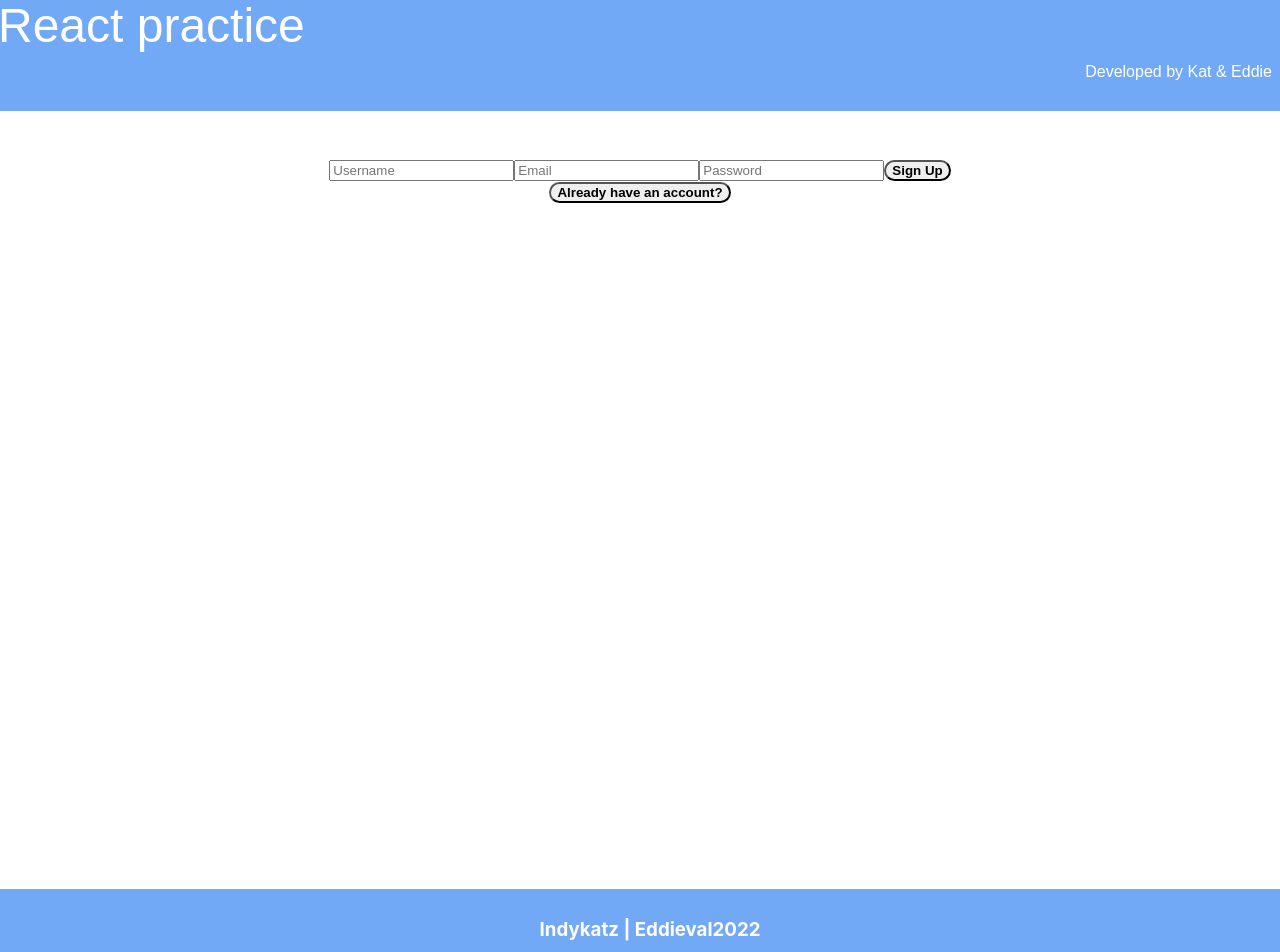
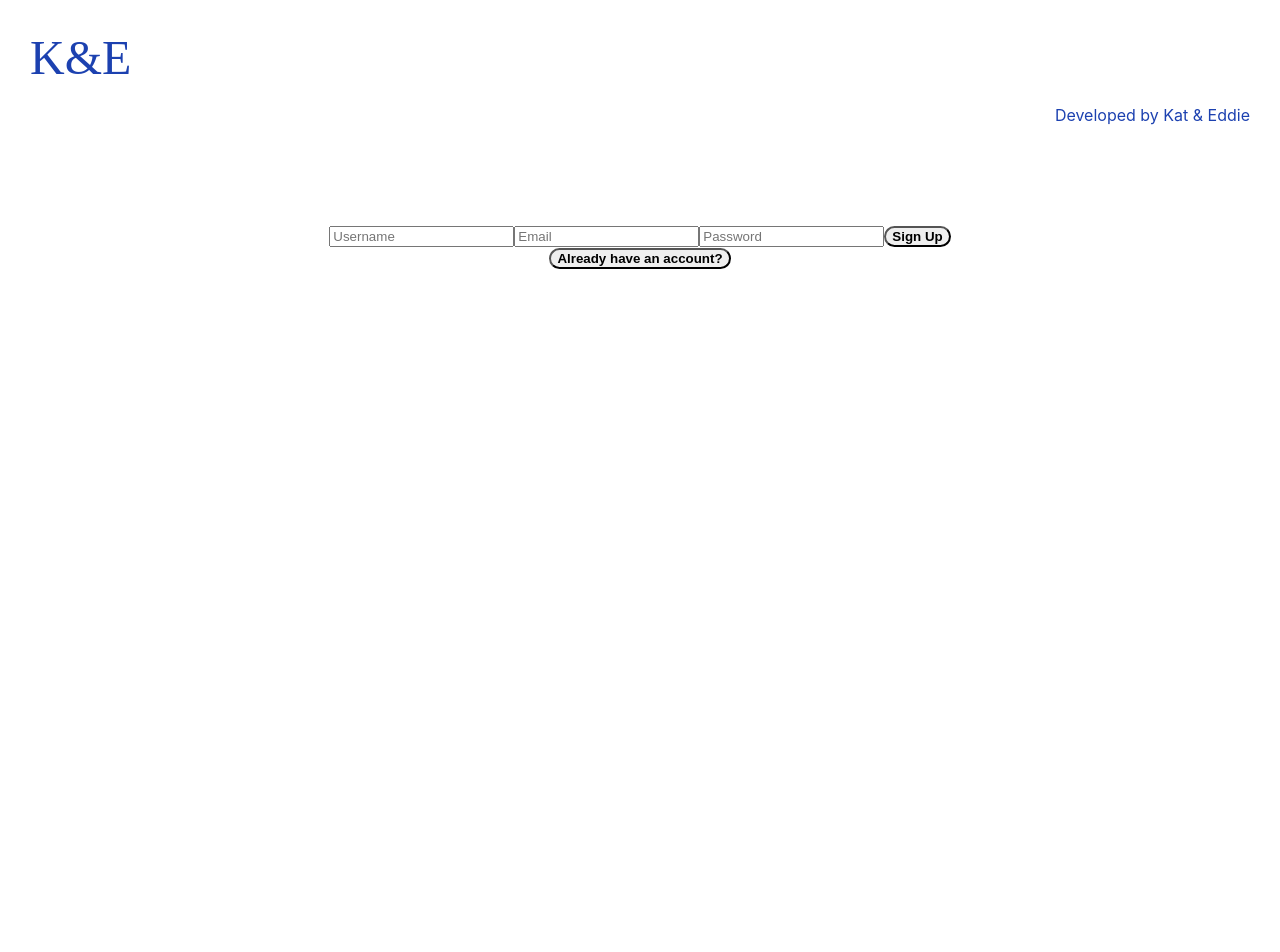
Before and after one commit to Eddieval2022/KatEddieReact, a React (Create React App) app: page / in a window 1280 px wide. Shown: the top 952 px of the page. Built offline with nearby package versions, Linux system fonts and the light colour scheme.

Commit message:
kat-edits style

```diff
--- a/package.json
+++ b/package.json
@@ -9,6 +9,7 @@
     "react": "^18.2.0",
     "react-dom": "^18.2.0",
     "react-router-dom": "^6.3.0",
+    "react-script": "^2.0.5",
     "react-scripts": "5.0.1",
     "styled-components": "^5.3.5",
     "web-vitals": "^2.1.4"
--- a/src/components/header.js
+++ b/src/components/header.js
@@ -3,7 +3,7 @@ import { HeaderStyle, HeaderH1, HeaderH2 } from "../styles/headersyled";
 const Header = () => {
   return (
     <HeaderStyle>
-      <HeaderH1>React practice</HeaderH1>
+      <HeaderH1>K&E</HeaderH1>
       <HeaderH2>Developed by Kat & Eddie</HeaderH2>
     </HeaderStyle>
   );
--- a/src/styles/footerstyled.js
+++ b/src/styles/footerstyled.js
@@ -2,9 +2,8 @@ import styled from "styled-components";
 
 export const FooterStyle = styled.div`
   bottom: 0px;
-  background-color: #71a9f7;
   padding: 10px;
   text-align: center;
-  color: white;
+  color: #1c41b0;
   width: 100%;
 `;
--- a/src/styles/headersyled.js
+++ b/src/styles/headersyled.js
@@ -1,22 +1,21 @@
 import styled from "styled-components";
 
 export const HeaderStyle = styled.div`
-  background-color: #71a9f7;
-  font-family: sans-serif;
-  margin: -22px;
+  color: #1c41b0;
   padding: 20px;
 `;
 //want to fix margin -25px
 
 export const HeaderH1 = styled.div`
   text-align: left;
-  color: white;
+  font-family: "Snell Roundhand", "cursive";
+
   font-size: 300%;
+  padding: 10px;
 `;
 
 export const HeaderH2 = styled.div`
   text-align: right;
-  color: white;
   font-size: 100%;
   padding: 10px;
 `;
--- a/src/styles/navbarstyled.js
+++ b/src/styles/navbarstyled.js
@@ -1,5 +1,4 @@
-import styled from "styled-components"
-
+import styled from "styled-components";
 
 export const NavStyled = styled.ul`
   display: flex;
@@ -8,20 +7,16 @@ margin: 35px;
   flex-direction: row;
   cursor: pointer;
   border-radius: 5px;
-
-`
+`;
 export const LiStyled = styled.li`
-
   cursor: pointer;
   transition: all 0.2s linear 0s;
-color: rgb(255, 255, 255);
-background-color: #71a9f7;
+  color: #1c41b0;
   height: 48px;
-width:100px;
+  width: 100px;
   padding-top: 20px;
   padding-left: 24px;
   padding-right: 24px;
   border-radius: 40px;
   font-weight: 700;
-font-size 20px;
-`
+`;
```
Also changed, not shown: 1 other file (tests, documents, lock files or other folders). Lines whose indentation alone changed are shown as unchanged.
